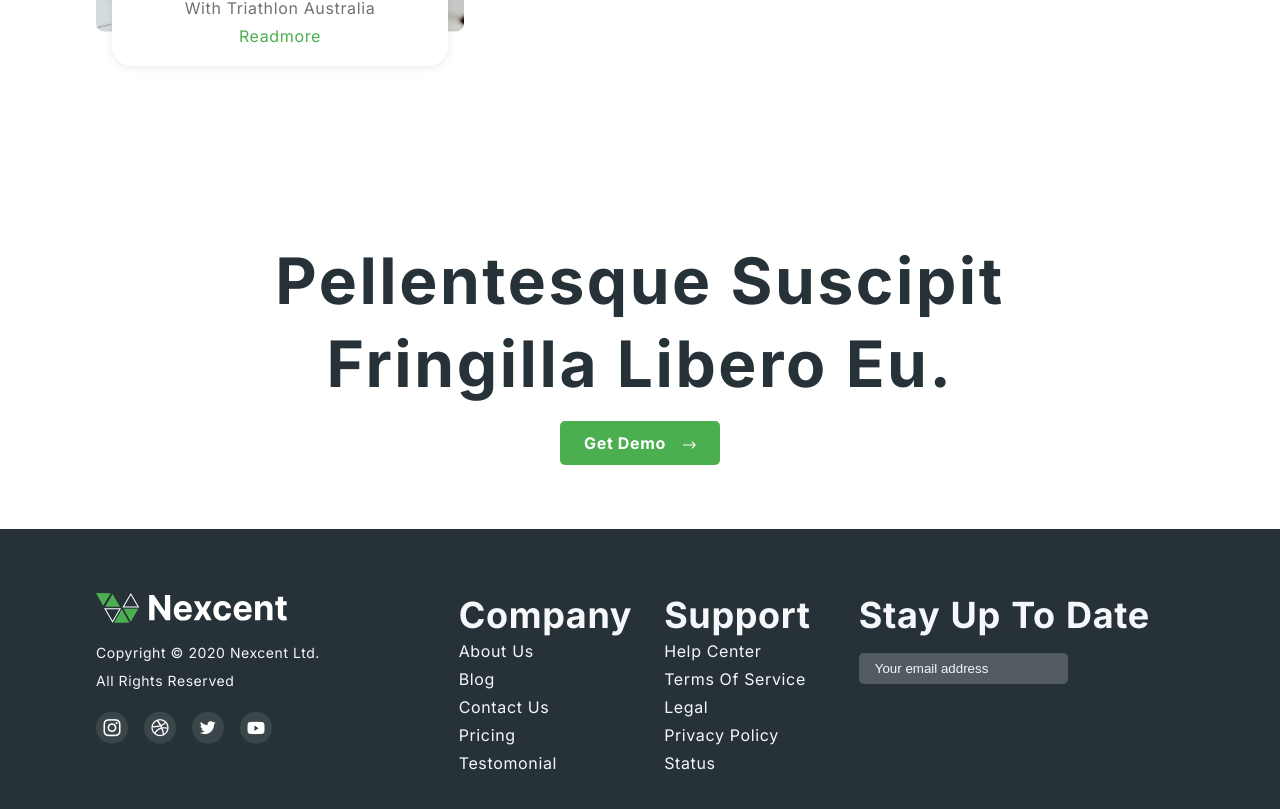
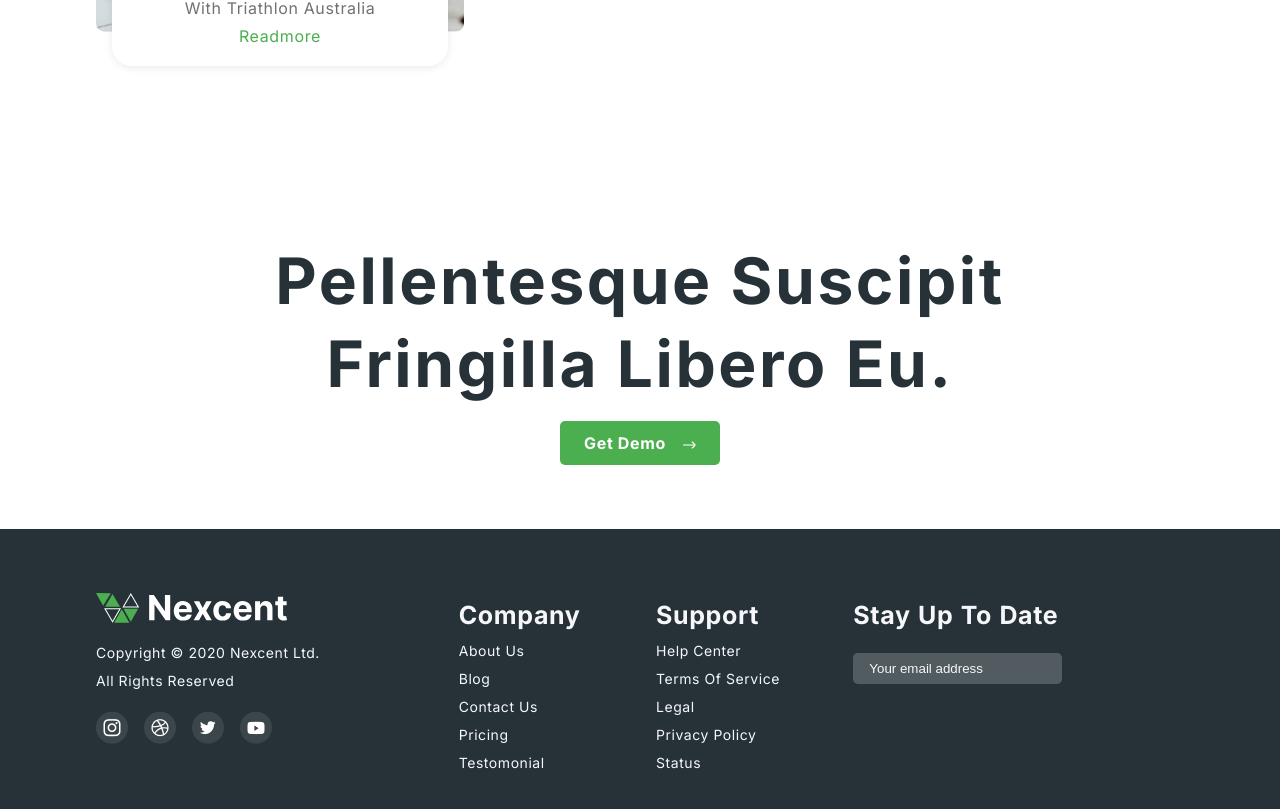
Before and after one commit to syedmilad/Nexcent_UI-UX, a React (Vite) app: page / in a window 1280 px wide. Shown: the part 5525-6334 px from the top of the page. Built offline with nearby package versions, Linux system fonts and the light colour scheme; a web font is replaced by a local one.

Commit message:
change the styling.

```diff
--- a/src/container/Footer/Footer.jsx
+++ b/src/container/Footer/Footer.jsx
@@ -1,6 +1,11 @@
 import React from "react";
 import "./Footer.css"
 import {images} from "../../components/constants"
+
+const fontStyle = {
+  color: "#F5F7FA",
+  fontSize: "14px"
+}
 
 const Footer = () => {
   return (
@@ -32,23 +37,23 @@ const Footer = () => {
             </div>
             <div className="app__footer-gallery">
               <div className="left">
-                  <h1 className="p__cormorant" style={{color: "#F5F7FA"}}>Company</h1>
-                  <p className="p__opensans" style={{color: "#F5F7FA"}}>About Us</p>
-                  <p className="p__opensans" style={{color: "#F5F7FA"}}>Blog</p>
-                  <p className="p__opensans" style={{color: "#F5F7FA"}}>Contact us</p>
-                  <p className="p__opensans" style={{color: "#F5F7FA"}}>Pricing</p>
-                  <p className="p__opensans" style={{color: "#F5F7FA"}}>Testomonial</p>
+                  <h1 className="p__cormorant" style={{color: "#F5F7FA", fontSize: "25px"}}>Company</h1>
+                  <p className="p__opensans" style={fontStyle}>About Us</p>
+                  <p className="p__opensans" style={fontStyle}>Blog</p>
+                  <p className="p__opensans" style={fontStyle}>Contact us</p>
+                  <p className="p__opensans" style={fontStyle}>Pricing</p>
+                  <p className="p__opensans" style={fontStyle}>Testomonial</p>
               </div>
               <div className="center">
-              <h1 className="p__cormorant" style={{color: "#F5F7FA"}}>Support</h1>
-                  <p className="p__opensans" style={{color: "#F5F7FA"}}>Help center</p>
-                  <p className="p__opensans" style={{color: "#F5F7FA"}}>Terms of service</p>
-                  <p className="p__opensans" style={{color: "#F5F7FA"}}>Legal</p>
-                  <p className="p__opensans" style={{color: "#F5F7FA"}}>Privacy policy</p>
-                  <p className="p__opensans" style={{color: "#F5F7FA"}}>Status</p>
+              <h1 className="p__cormorant" style={{color: "#F5F7FA",fontSize: "25px"}}>Support</h1>
+                  <p className="p__opensans" style={fontStyle}>Help center</p>
+                  <p className="p__opensans" style={fontStyle}>Terms of service</p>
+                  <p className="p__opensans" style={fontStyle}>Legal</p>
+                  <p className="p__opensans" style={fontStyle}>Privacy policy</p>
+                  <p className="p__opensans" style={fontStyle}>Status</p>
               </div>
               <div className="right">
-              <h1 className="p__cormorant" style={{color: "#F5F7FA"}}>Stay up to date</h1>
+              <h1 className="p__cormorant" style={{color: "#F5F7FA",fontSize: "25px"}}>Stay up to date</h1>
                 <input type="text" placeholder="Your email address" />
               </div>
             </div>
```
